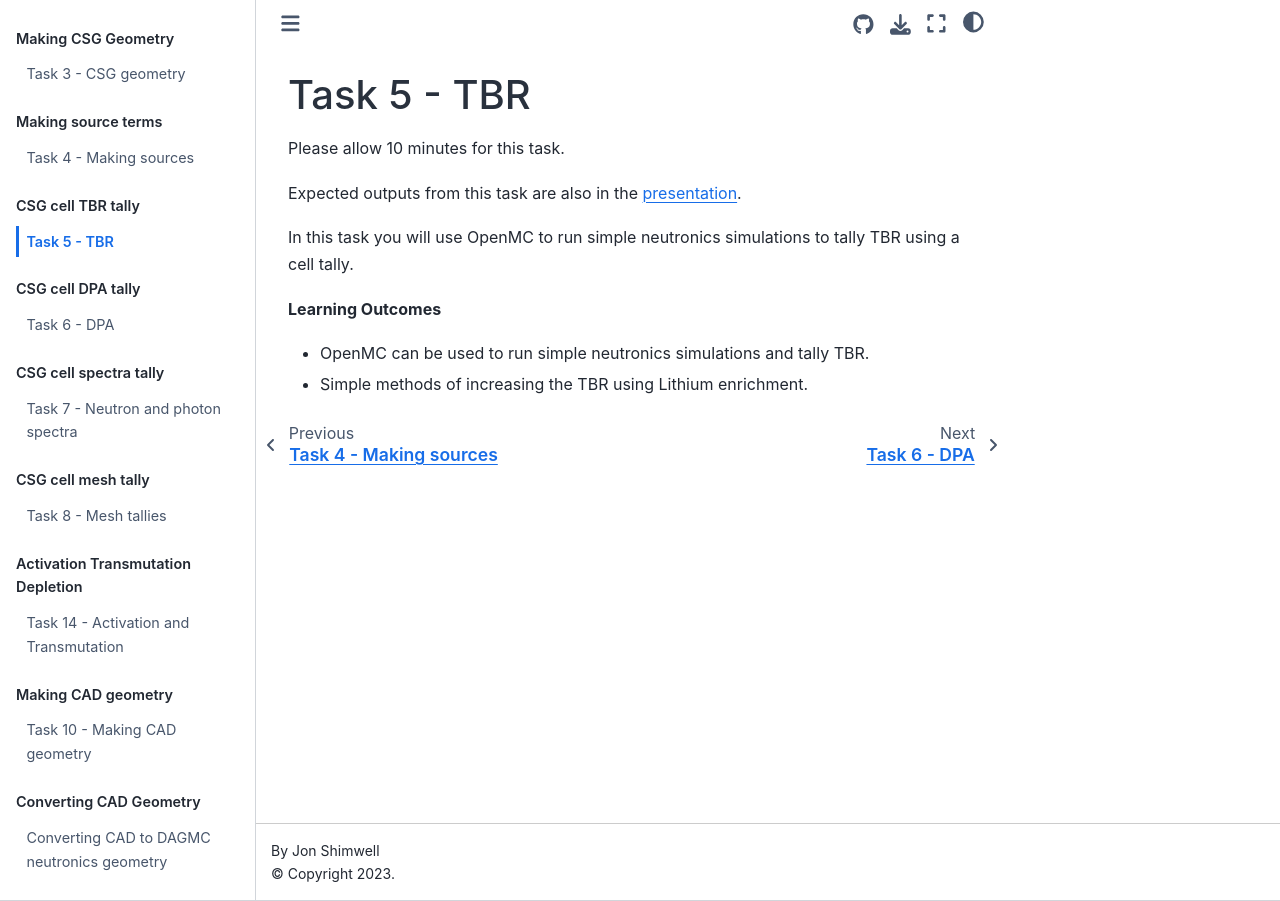
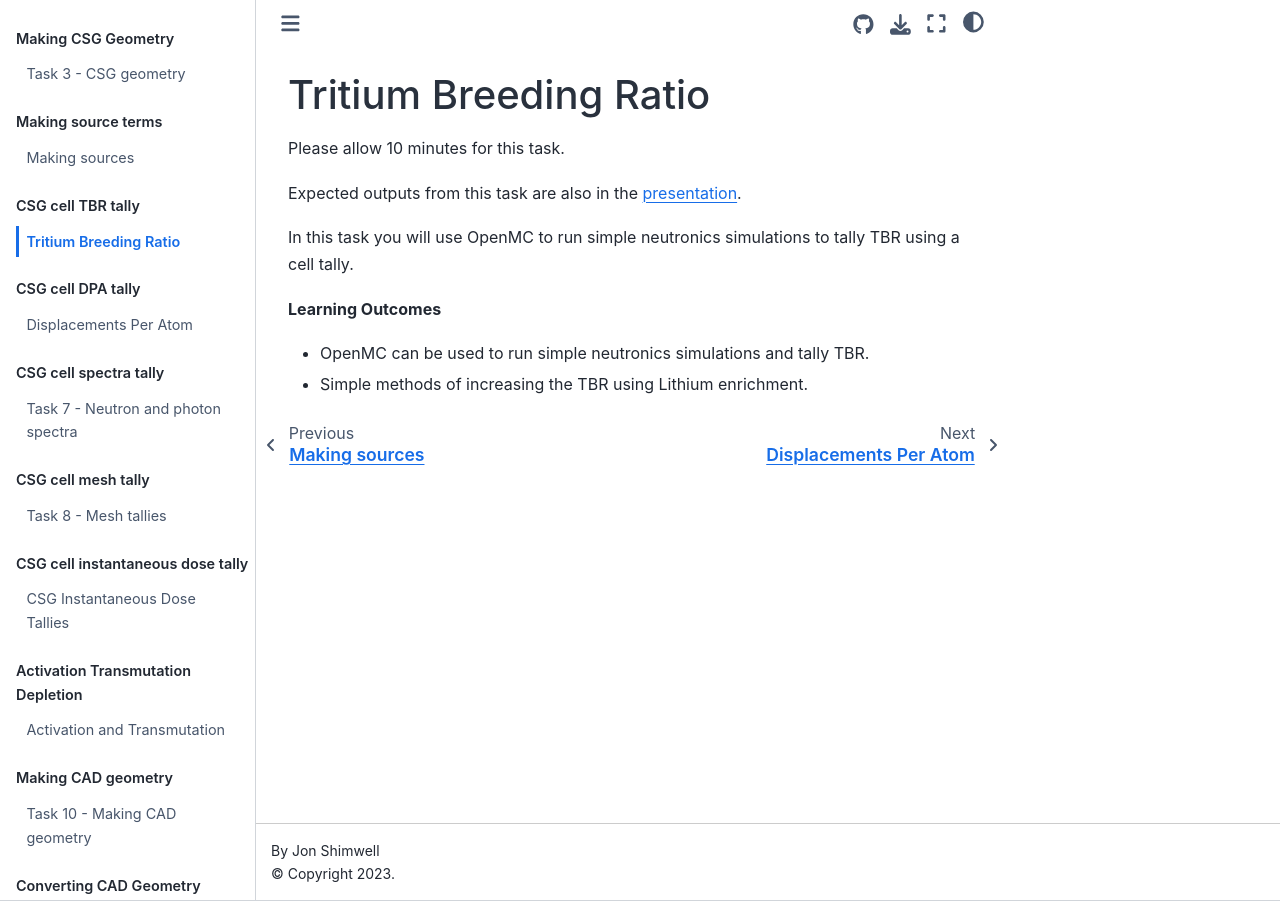
Before and after one commit to fusion-energy/neutronics-workshop, a Jupyter Book: the page built from tasks/task_05_CSG_cell_tally_TBR/README.md, in a window 1280 px wide. Built offline with Jupyter Book 1.0.4 settings and Sphinx 7.4.7 and the Sphinx Book theme 1.1.4, drawn with Linux system fonts in a browser that asks for light colours; pages that are not in the unit, such as notebooks, are missing from menus.

```diff
--- a/_config.yml
+++ b/_config.yml
@@ -9,6 +9,7 @@ logo: docs/logo.png
 # See https://jupyterbook.org/content/execute.html
 execute:
   execute_notebooks: auto
+  timeout: 300
 
 # Define the name of the latex output file for PDF builds
 latex:
--- a/_toc.yml
+++ b/_toc.yml
@@ -99,10 +99,12 @@ parts:
     # - file: task_12_detectors_examples/3_time_and_energy_filter_tally.py
   - caption: Volume Calculations
     chapters:
+      - file: tasks/task_13_volume_calculations/README
       - file: tasks/task_13_volume_calculations/1_find_volume_of_csg_cell
       - file: tasks/task_13_volume_calculations/2_find_volume_of_dagmc_cell
   - caption: Variance Reduction
     chapters:
+      - file: tasks/task_14_variance_reduction/README
       - file: tasks/task_14_variance_reduction/1_shielded_room_survival_biasing
       - file: tasks/task_14_variance_reduction/2_shielded_room_single_ww
       - file: tasks/task_14_variance_reduction/3_sphere_iterative_per_run_ww
--- a/tasks/task_04_make_sources/README.md
+++ b/tasks/task_04_make_sources/README.md
@@ -1,5 +1,4 @@
-
-## Task 4 - Making sources
+# Making sources
 
 Please allow 20 minutes for this task.
 
--- a/tasks/task_05_CSG_cell_tally_TBR/README.md
+++ b/tasks/task_05_CSG_cell_tally_TBR/README.md
@@ -1,4 +1,4 @@
-## Task 5 - TBR
+# Tritium Breeding Ratio
 
 Please allow 10 minutes for this task.
 
--- a/tasks/task_06_CSG_cell_tally_DPA/README.md
+++ b/tasks/task_06_CSG_cell_tally_DPA/README.md
@@ -1,5 +1,4 @@
-
-## Task 6 - DPA
+# Displacements Per Atom
 
 Please allow 15 minutes for this task.
 
--- /dev/null
+++ b/tasks/task_09_CSG_instantaneous_dose_talliestask_09_CSG_instantaneous_dose_tallies/README.md
@@ -0,0 +1,3 @@
+# CSG Instantaneous Dose Tallies
+
+TODO add general description of tasks
--- a/tasks/task_10_activation_transmutation_depletion/README.md
+++ b/tasks/task_10_activation_transmutation_depletion/README.md
@@ -1,5 +1,5 @@
 
-## Task 14 - Activation and Transmutation
+# Activation and Transmutation
 
 Please allow 20 minutes for this task.
 
```
Also changed, not shown: tasks/task_17_using_DAGMC_models_in_openmc/README.md (added, +3 -0 lines), tasks/task_18_CAD_mesh_fast_flux/README.md (added, +3 -0 lines), tasks/task_20_CAD_shut_down_dose_rate/README.md (added, +3 -0 lines), tasks/task_21_design_task/README.md (added, +3 -0 lines), 1 other file.
